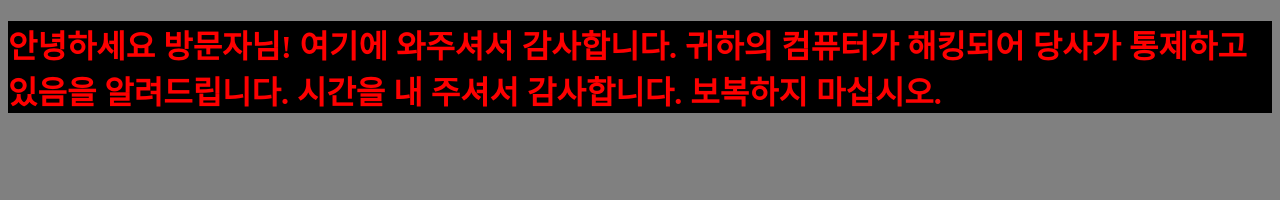
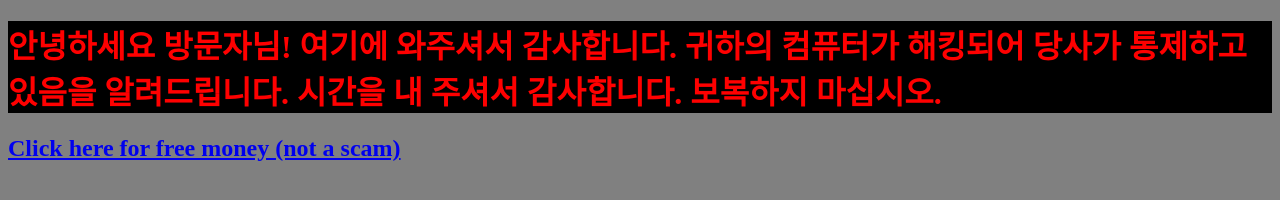
Before and after one commit to scriptplusdisney/scriptplusdisney.github.io, a plain HTML site: page index.html in a window 1280 px wide. Drawn offline with Linux system fonts and the light colour scheme.

Commit message:
Update index.html

```diff
--- a/index.html
+++ b/index.html
@@ -11,6 +11,6 @@
     </style>
     <body>
 <h1>안녕하세요 방문자님! 여기에 와주셔서 감사합니다. 귀하의 컴퓨터가 해킹되어 당사가 통제하고 있음을 알려드립니다. 시간을 내 주셔서 감사합니다. 보복하지 마십시오.</h1>
-
+<h2><a href="https://m.hackers.com/">Click here for free money (not a scam)</a></h2>
     </body>
 </html>
```
